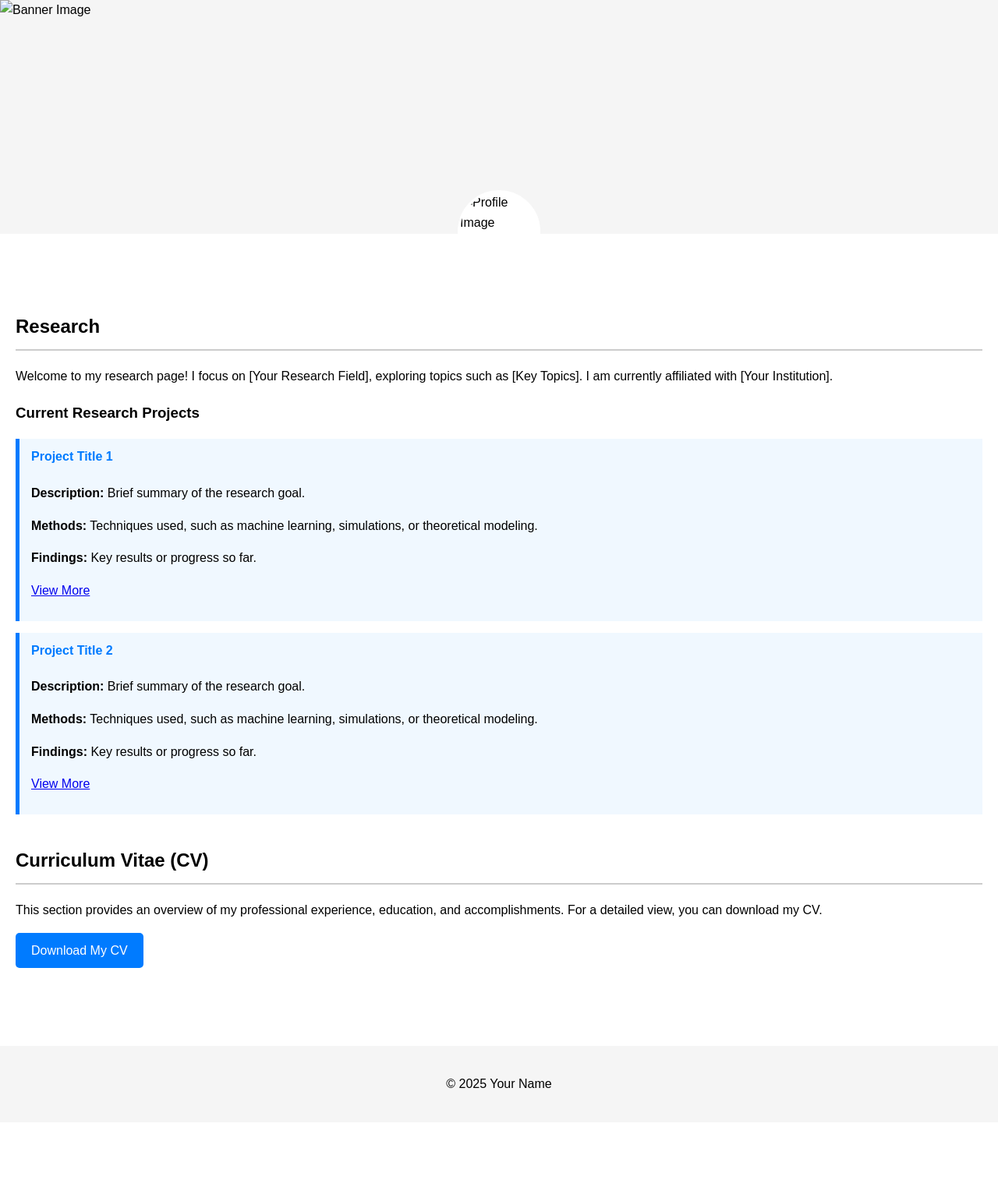
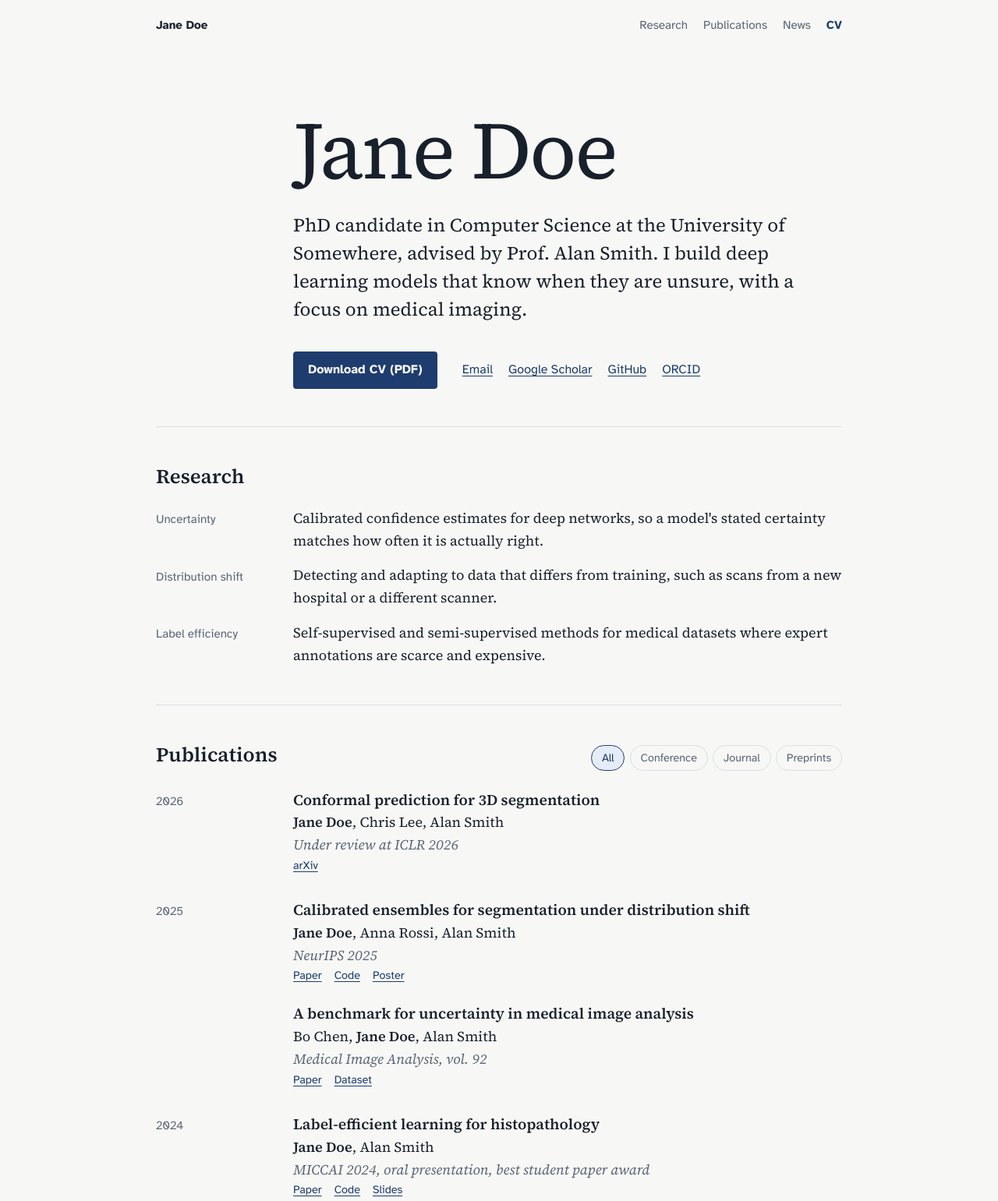
Before and after one commit to antares07/antares07.github.io, a plain HTML site: page index.html in a window 1280 px wide. Shown: the top 1541 px of the page at 78% size. Before the commit the page ends 1440 px from the top, so only its background shows below. Drawn offline with Linux system fonts and the light colour scheme; files that its build step writes are made by us from their sources.

Commit message:
Add new files

```diff
--- a/index.html
+++ b/index.html
@@ -1,142 +1,195 @@
-<!DOCTYPE html>
+<!doctype html>
 <html lang="en">
 <head>
-  <meta charset="UTF-8">
-  <meta name="viewport" content="width=device-width, initial-scale=1.0">
-  <title>My Research & CV</title>
-  <style>
-    /* Basic Reset & Fonts */
-    body {
-      margin: 0;
-      padding: 0;
-      font-family: Arial, sans-serif;
-      line-height: 1.6;
-    }
-    /* Header Section with Banner */
-    header {
-      position: relative;
-      width: 100%;
-      height: 300px;
-      background-color: #f5f5f5;
-      overflow: hidden;
-    }
-    header img.banner {
-      width: 100%;
-      height: 100%;
-      object-fit: cover;
-    }
-    /* Circular Profile Image */
-    .profile-pic {
-      position: absolute;
-      bottom: -50px;
-      left: 50%;
-      transform: translateX(-50%);
-      width: 100px;
-      height: 100px;
-      border-radius: 50%;
-      border: 3px solid #fff;
-      overflow: hidden;
-      background-color: #fff;
-    }
-    .profile-pic img {
-      width: 100%;
-      height: 100%;
-      object-fit: cover;
-    }
-    /* Main Content */
-    main {
-      padding: 80px 20px 20px; /* extra top padding to account for the profile image */
-    }
-    section {
-      margin-bottom: 40px;
-    }
-    section h2 {
-      border-bottom: 2px solid #ccc;
-      padding-bottom: 10px;
-      margin-bottom: 20px;
-    }
-    /* Research Section Styles */
-    .research-projects .project {
-      border-left: 5px solid #007BFF;
-      padding: 10px 15px;
-      margin-bottom: 15px;
-      background: #f0f8ff;
-    }
-    .research-projects h4 {
-      color: #007BFF;
-      margin-top: 0;
-    }
-    /* CV Download Button */
-    .cv-download a {
-      display: inline-block;
-      padding: 10px 20px;
-      background-color: #007BFF;
-      color: #fff;
-      text-decoration: none;
-      border-radius: 5px;
-      transition: background-color 0.3s ease;
-    }
-    .cv-download a:hover {
-      background-color: #0056b3;
-    }
-    /* Footer */
-    footer {
-      text-align: center;
-      padding: 20px 0;
-      background-color: #f5f5f5;
-      margin-top: 40px;
-    }
-  </style>
+  <meta charset="utf-8">
+  <meta name="viewport" content="width=device-width, initial-scale=1">
+  <title>Jane Doe</title>
+  <meta name="description" content="Jane Doe, PhD candidate in Computer Science at the University of Somewhere. Research on uncertainty in deep learning for medical imaging.">
+  <link rel="icon" href="assets/favicon.svg" type="image/svg+xml">
+  <link rel="preconnect" href="https://fonts.googleapis.com">
+  <link rel="preconnect" href="https://fonts.gstatic.com" crossorigin>
+  <link rel="stylesheet" href="https://fonts.googleapis.com/css2?family=Atkinson+Hyperlegible:wght@400;700&family=Source+Serif+4:ital,opsz,wght@0,8..60,400;0,8..60,600;1,8..60,400&display=swap">
+  <link rel="stylesheet" href="assets/style.css">
 </head>
 <body>
-  <!-- Header with Banner and Profile Image -->
-  <header>
-    <img src="path_to_your_banner_image.jpg" alt="Banner Image" class="banner">
-    <div class="profile-pic">
-      <img src="path_to_your_profile_image.jpg" alt="Profile Image">
-    </div>
+  <a class="skip" href="#main">Skip to content</a>
+
+  <header class="site-header">
+    <a class="site-name" href="#">Jane Doe</a>
+    <nav aria-label="Main">
+      <a href="#research">Research</a>
+      <a href="#publications">Publications</a>
+      <a href="#news">News</a>
+      <a class="nav-cv" href="cv.pdf" download>CV</a>
+    </nav>
   </header>
 
-  <!-- Main Content -->
-  <main>
-    <!-- Research Section -->
-    <section id="research">
-      <h2>Research</h2>
-      <div class="research-intro">
-        <p>Welcome to my research page! I focus on [Your Research Field], exploring topics such as [Key Topics]. I am currently affiliated with [Your Institution].</p>
-      </div>
-      <div class="research-projects">
-        <h3>Current Research Projects</h3>
-        <div class="project">
-          <h4>Project Title 1</h4>
-          <p><strong>Description:</strong> Brief summary of the research goal.</p>
-          <p><strong>Methods:</strong> Techniques used, such as machine learning, simulations, or theoretical modeling.</p>
-          <p><strong>Findings:</strong> Key results or progress so far.</p>
-          <p><a href="#">View More</a></p>
-        </div>
-        <div class="project">
-          <h4>Project Title 2</h4>
-          <p><strong>Description:</strong> Brief summary of the research goal.</p>
-          <p><strong>Methods:</strong> Techniques used, such as machine learning, simulations, or theoretical modeling.</p>
-          <p><strong>Findings:</strong> Key results or progress so far.</p>
-          <p><a href="#">View More</a></p>
-        </div>
+  <main id="main">
+
+    <!-- ===== Intro ===== -->
+    <section class="intro">
+      <!-- Optional portrait: add assets/portrait.jpg and uncomment
+      <img class="portrait" src="assets/portrait.jpg" alt="Jane Doe" width="160" height="160">
+      -->
+      <h1>Jane Doe</h1>
+      <p class="lede">
+        PhD candidate in Computer Science at the University of Somewhere,
+        advised by Prof.&nbsp;Alan Smith. I build deep learning models that
+        know when they are unsure, with a focus on medical imaging.
+      </p>
+      <div class="actions">
+        <a class="button" href="cv.pdf" download>Download CV (PDF)</a>
+        <ul class="contact" aria-label="Contact and profiles">
+          <li><a href="mailto:jane.doe@example.ac.uk">Email</a></li>
+          <li><a href="https://scholar.google.com">Google Scholar</a></li>
+          <li><a href="https://github.com/janedoe">GitHub</a></li>
+          <li><a href="https://orcid.org/0000-0000-0000-0000">ORCID</a></li>
+        </ul>
       </div>
     </section>
 
-    <!-- CV Section -->
-    <section id="cv">
-      <h2>Curriculum Vitae (CV)</h2>
-      <p>This section provides an overview of my professional experience, education, and accomplishments. For a detailed view, you can download my CV.</p>
-      <div class="cv-download">
-        <a href="path_to_your_cv.pdf" download>Download My CV</a>
+    <!-- ===== Research ===== -->
+    <section id="research" aria-labelledby="research-h">
+      <h2 id="research-h">Research</h2>
+      <dl class="rows">
+        <div class="row">
+          <dt>Uncertainty</dt>
+          <dd>Calibrated confidence estimates for deep networks, so a model's
+            stated certainty matches how often it is actually right.</dd>
+        </div>
+        <div class="row">
+          <dt>Distribution shift</dt>
+          <dd>Detecting and adapting to data that differs from training, such as
+            scans from a new hospital or a different scanner.</dd>
+        </div>
+        <div class="row">
+          <dt>Label efficiency</dt>
+          <dd>Self-supervised and semi-supervised methods for medical datasets
+            where expert annotations are scarce and expensive.</dd>
+        </div>
+      </dl>
+    </section>
+
+    <!-- ===== Publications ===== -->
+    <section id="publications" aria-labelledby="pubs-h">
+      <div class="section-head">
+        <h2 id="pubs-h">Publications</h2>
+        <div class="filters" role="group" aria-label="Filter publications">
+          <button type="button" data-filter="all" aria-pressed="true">All</button>
+          <button type="button" data-filter="conference" aria-pressed="false">Conference</button>
+          <button type="button" data-filter="journal" aria-pressed="false">Journal</button>
+          <button type="button" data-filter="preprint" aria-pressed="false">Preprints</button>
+        </div>
       </div>
+
+      <!-- To add a paper: copy an <li class="pub"> into the right year.
+           data-type is conference, journal or preprint. -->
+      <div class="year-group row">
+        <h3>2026</h3>
+        <ol class="pubs">
+          <li class="pub" data-type="preprint">
+            <a class="pub-title" href="https://arxiv.org/abs/2601.00000">Conformal prediction for 3D segmentation</a>
+            <p class="pub-authors"><strong>Jane Doe</strong>, Chris Lee, Alan Smith</p>
+            <p class="pub-venue">Under review at ICLR 2026</p>
+            <p class="pub-links"><a href="https://arxiv.org/abs/2601.00000">arXiv</a></p>
+          </li>
+        </ol>
+      </div>
+
+      <div class="year-group row">
+        <h3>2025</h3>
+        <ol class="pubs">
+          <li class="pub" data-type="conference">
+            <a class="pub-title" href="#">Calibrated ensembles for segmentation under distribution shift</a>
+            <p class="pub-authors"><strong>Jane Doe</strong>, Anna Rossi, Alan Smith</p>
+            <p class="pub-venue">NeurIPS 2025</p>
+            <p class="pub-links"><a href="#">Paper</a> <a href="#">Code</a> <a href="#">Poster</a></p>
+          </li>
+          <li class="pub" data-type="journal">
+            <a class="pub-title" href="#">A benchmark for uncertainty in medical image analysis</a>
+            <p class="pub-authors">Bo Chen, <strong>Jane Doe</strong>, Alan Smith</p>
+            <p class="pub-venue">Medical Image Analysis, vol. 92</p>
+            <p class="pub-links"><a href="#">Paper</a> <a href="#">Dataset</a></p>
+          </li>
+        </ol>
+      </div>
+
+      <div class="year-group row">
+        <h3>2024</h3>
+        <ol class="pubs">
+          <li class="pub" data-type="conference">
+            <a class="pub-title" href="#">Label-efficient learning for histopathology</a>
+            <p class="pub-authors"><strong>Jane Doe</strong>, Alan Smith</p>
+            <p class="pub-venue">MICCAI 2024, oral presentation, best student paper award</p>
+            <p class="pub-links"><a href="#">Paper</a> <a href="#">Code</a> <a href="#">Slides</a></p>
+          </li>
+        </ol>
+      </div>
+
+      <p class="filter-empty" hidden>No publications of this type yet.</p>
     </section>
+
+    <!-- ===== News ===== -->
+    <section id="news" aria-labelledby="news-h">
+      <h2 id="news-h">News</h2>
+      <ol class="rows news">
+        <li class="row"><time datetime="2026-09">Sep 2026</time>
+          <p>Paper on conformal prediction for 3D segmentation submitted to ICLR.</p></li>
+        <li class="row"><time datetime="2025-12">Dec 2025</time>
+          <p>Presented calibrated ensembles at NeurIPS in San Diego.</p></li>
+        <li class="row"><time datetime="2025-06">Jun 2025</time>
+          <p>Started a summer research internship at Example AI Lab, Zurich.</p></li>
+        <li class="row"><time datetime="2024-10">Oct 2024</time>
+          <p>Received the best student paper award at MICCAI.</p></li>
+      </ol>
+    </section>
+
+    <!-- ===== Teaching & service ===== -->
+    <section id="teaching" aria-labelledby="teach-h">
+      <h2 id="teach-h">Teaching and service</h2>
+      <dl class="rows">
+        <div class="row">
+          <dt>Teaching</dt>
+          <dd>Teaching assistant for Machine Learning (MSc, 2024 and 2025) and
+            Linear Algebra (BSc, 2023). Co-supervised two MSc theses.</dd>
+        </div>
+        <div class="row">
+          <dt>Reviewing</dt>
+          <dd>NeurIPS, ICLR, MICCAI and Medical Image Analysis.</dd>
+        </div>
+      </dl>
+    </section>
+
   </main>
 
-  <!-- Footer -->
-  <footer>
-    <p>&copy; 2025 Your Name</p>
+  <footer class="site-footer">
+    <p>Jane Doe, Department of Computer Science, University of Somewhere, Leeds, UK</p>
+    <p><a href="cv.pdf" download>Download CV (PDF)</a></p>
   </footer>
+
+  <script>
+    // Publication filter: hides papers of other types and empty years.
+    (function () {
+      const buttons = document.querySelectorAll('.filters button');
+      const groups = document.querySelectorAll('.year-group');
+      const empty = document.querySelector('.filter-empty');
+      buttons.forEach(btn => btn.addEventListener('click', () => {
+        const type = btn.dataset.filter;
+        buttons.forEach(b => b.setAttribute('aria-pressed', String(b === btn)));
+        let shown = 0;
+        groups.forEach(group => {
+          let visible = 0;
+          group.querySelectorAll('.pub').forEach(pub => {
+            const match = type === 'all' || pub.dataset.type === type;
+            pub.hidden = !match;
+            if (match) visible++;
+          });
+          group.hidden = visible === 0;
+          shown += visible;
+        });
+        empty.hidden = shown > 0;
+      }));
+    })();
+  </script>
 </body>
 </html>
--- /dev/null
+++ b/style.css
@@ -0,0 +1,197 @@
+/* ---------- Tokens ----------
+   The accent is the same navy used for section headings in the LaTeX CV,
+   so the site and the PDF read as one set. */
+:root {
+  --paper: #f7f8f6;
+  --ink: #18202b;
+  --muted: #5a6474;
+  --rule: #d9dee3;
+  --accent: #1e3c6e;
+  --accent-soft: #e6ecf5;
+  --on-accent: #ffffff;
+
+  --serif: "Source Serif 4", Georgia, "Times New Roman", serif;
+  --sans: "Atkinson Hyperlegible", system-ui, -apple-system, "Segoe UI", sans-serif;
+
+  --margin-col: 9rem;   /* the left column for dates, years and themes */
+  --measure: 46rem;
+}
+
+@media (prefers-color-scheme: dark) {
+  :root {
+    --paper: #12161c;
+    --ink: #e4e8ee;
+    --muted: #9aa4b2;
+    --rule: #2b323c;
+    --accent: #9db8e8;
+    --accent-soft: #1d2735;
+    --on-accent: #12161c;
+  }
+}
+
+/* ---------- Base ---------- */
+*, *::before, *::after { box-sizing: border-box; }
+
+html { scroll-behavior: smooth; }
+@media (prefers-reduced-motion: reduce) { html { scroll-behavior: auto; } }
+
+body {
+  margin: 0;
+  background: var(--paper);
+  color: var(--ink);
+  font-family: var(--serif);
+  font-size: 1.125rem;
+  line-height: 1.6;
+  -webkit-font-smoothing: antialiased;
+}
+
+a { color: var(--accent); text-underline-offset: 0.18em; text-decoration-thickness: 1px; }
+a:hover { text-decoration-thickness: 2px; }
+:focus-visible { outline: 2px solid var(--accent); outline-offset: 3px; border-radius: 2px; }
+
+.skip {
+  position: absolute; left: 1rem; top: -3rem;
+  background: var(--accent); color: var(--on-accent);
+  padding: 0.5rem 0.75rem; font-family: var(--sans);
+}
+.skip:focus { top: 1rem; }
+
+/* ---------- Header ---------- */
+.site-header {
+  max-width: calc(var(--measure) + var(--margin-col) + 2rem);
+  margin: 0 auto;
+  padding: 1.25rem 1rem;
+  display: flex; align-items: baseline; justify-content: space-between; gap: 1rem;
+  font-family: var(--sans);
+  font-size: 0.95rem;
+}
+.site-name { color: var(--ink); text-decoration: none; font-weight: 700; }
+.site-header nav { display: flex; flex-wrap: wrap; gap: 0.25rem 1.25rem; }
+.site-header nav a { color: var(--muted); text-decoration: none; }
+.site-header nav a:hover { color: var(--ink); }
+.site-header nav .nav-cv { color: var(--accent); font-weight: 700; }
+
+/* ---------- Layout ---------- */
+main, .site-footer {
+  max-width: calc(var(--measure) + var(--margin-col) + 2rem);
+  margin: 0 auto;
+  padding: 0 1rem;
+}
+
+section { padding: 3rem 0 0; }
+section + section { border-top: 1px solid var(--rule); margin-top: 3rem; }
+
+h2 {
+  font-size: 1.6rem; font-weight: 600; line-height: 1.2;
+  margin: 0 0 1.5rem;
+}
+
+/* The margin-column row used by research themes, years and news */
+.rows { margin: 0; padding: 0; list-style: none; }
+.row {
+  display: grid;
+  grid-template-columns: var(--margin-col) minmax(0, var(--measure));
+  gap: 0 2rem;
+}
+.rows .row + .row { margin-top: 1rem; }
+
+.row > dt, .row > time, .row > h3 {
+  font-family: var(--sans);
+  font-size: 0.95rem;
+  color: var(--muted);
+  padding-top: 0.2rem;
+  margin: 0;
+  font-weight: 400;
+}
+.row > dd, .row > p { margin: 0; }
+
+/* ---------- Intro ---------- */
+.intro { padding-top: 5rem; padding-left: calc(var(--margin-col) + 2rem); }
+.intro h1 {
+  font-size: clamp(3.25rem, 9vw, 6.5rem);
+  font-weight: 400;
+  font-variation-settings: "opsz" 60;
+  line-height: 0.95;
+  letter-spacing: -0.02em;
+  margin: 0 0 1.75rem;
+}
+.lede {
+  font-size: clamp(1.25rem, 2.4vw, 1.5rem);
+  line-height: 1.5;
+  max-width: 34em;
+  margin: 0 0 2.25rem;
+}
+.portrait {
+  width: 8rem; height: 8rem; object-fit: cover;
+  border-radius: 50%; margin-bottom: 1.5rem; display: block;
+}
+
+.actions {
+  display: flex; flex-wrap: wrap; align-items: center; gap: 1rem 2rem;
+  font-family: var(--sans); font-size: 1rem;
+}
+.button {
+  display: inline-block;
+  background: var(--accent); color: var(--on-accent);
+  padding: 0.7rem 1.2rem; border-radius: 4px;
+  font-weight: 700; text-decoration: none;
+}
+.button:hover { filter: brightness(1.15); }
+.contact { display: flex; flex-wrap: wrap; gap: 0.5rem 1.25rem; list-style: none; margin: 0; padding: 0; }
+
+/* ---------- Publications ---------- */
+.section-head {
+  display: flex; flex-wrap: wrap; align-items: baseline; justify-content: space-between;
+  gap: 0.75rem 1.5rem; margin-bottom: 1.5rem;
+}
+.section-head h2 { margin: 0; }
+
+.filters { display: flex; flex-wrap: wrap; gap: 0.4rem; font-family: var(--sans); }
+.filters button {
+  font: inherit; font-size: 0.9rem;
+  background: transparent; color: var(--muted);
+  border: 1px solid var(--rule); border-radius: 999px;
+  padding: 0.25rem 0.8rem; cursor: pointer;
+}
+.filters button:hover { color: var(--ink); border-color: var(--muted); }
+.filters button[aria-pressed="true"] {
+  background: var(--accent-soft); color: var(--accent); border-color: var(--accent);
+}
+
+.year-group + .year-group { margin-top: 2rem; }
+.year-group[hidden], .pub[hidden] { display: none; }
+
+.pubs { list-style: none; margin: 0; padding: 0; }
+.pub + .pub { margin-top: 1.5rem; }
+.pub p { margin: 0; }
+.pub-title {
+  color: var(--ink); text-decoration: none;
+  font-weight: 600; font-size: 1.2rem; line-height: 1.35;
+}
+.pub-title:hover { color: var(--accent); text-decoration: underline; }
+.pub-authors { color: var(--ink); margin-top: 0.15rem; }
+.pub-authors strong { font-weight: 600; }
+.pub-venue { color: var(--muted); font-style: italic; }
+.pub-links { font-family: var(--sans); font-size: 0.9rem; margin-top: 0.3rem; display: flex; gap: 1rem; }
+
+.filter-empty { color: var(--muted); font-family: var(--sans); padding-left: calc(var(--margin-col) + 2rem); }
+
+/* ---------- Footer ---------- */
+.site-footer {
+  /* rule inset by the side padding so it lines up with the section rules */
+  background: linear-gradient(var(--rule), var(--rule)) 1rem 0 / calc(100% - 2rem) 1px no-repeat;
+  margin-top: 4rem; padding-top: 1.5rem; padding-bottom: 3rem;
+  font-family: var(--sans); font-size: 0.9rem; color: var(--muted);
+  display: flex; flex-wrap: wrap; justify-content: space-between; gap: 0.5rem 2rem;
+}
+.site-footer p { margin: 0; }
+
+/* ---------- Small screens: the margin column moves above its content ---------- */
+@media (max-width: 720px) {
+  body { font-size: 1.0625rem; }
+  .row { grid-template-columns: minmax(0, 1fr); }
+  .row > dt, .row > time, .row > h3 { padding-top: 0; margin-bottom: 0.15rem; }
+  .intro { padding-top: 3rem; padding-left: 0; }
+  .filter-empty { padding-left: 0; }
+  .site-header { flex-direction: column; gap: 0.5rem; }
+}
```
Also changed, not shown: favicon.svg (added), 4 other files.
